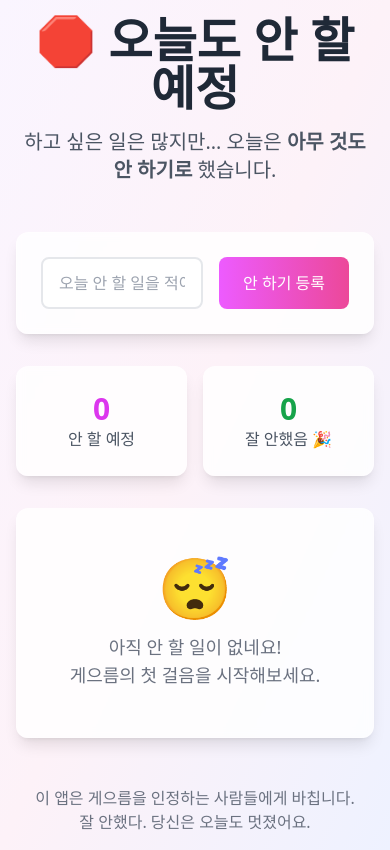
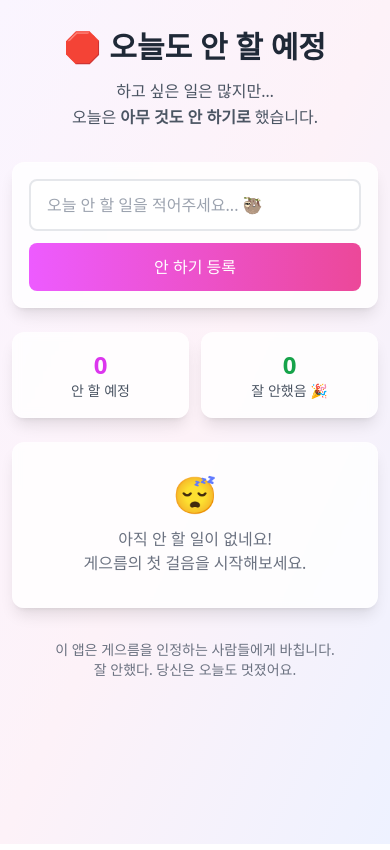
Before and after one commit to hazzzi/undo-list, a React (Vite) app: page / in a window 390 px wide. Built offline with nearby package versions, Linux system fonts and the light colour scheme; a web font is replaced by a local one.

Commit message:
📱 모바일 최적화: index.html에 메타 태그 추가, App.tsx 및 index.css에서 스타일 개선 및 반응형 디자인 적용

```diff
--- a/index.html
+++ b/index.html
@@ -3,9 +3,22 @@
   <head>
     <meta charset="UTF-8" />
     <link rel="icon" type="image/svg+xml" href="/favicon.svg" />
-    <meta name="viewport" content="width=device-width, initial-scale=1.0" />
+    <meta name="viewport" content="width=device-width, initial-scale=1.0, maximum-scale=5.0, user-scalable=yes" />
     <title>🛑 오늘도 안 할 예정 - Undo 리스트</title>
     <meta name="description" content="하고 싶은 일은 많지만… 오늘은 아무 것도 안 하기로 했습니다." />
+
+    <!-- 모바일 최적화 -->
+    <meta name="mobile-web-app-capable" content="yes" />
+    <meta name="apple-mobile-web-app-capable" content="yes" />
+    <meta name="apple-mobile-web-app-status-bar-style" content="default" />
+    <meta name="apple-mobile-web-app-title" content="Undo 리스트" />
+    <meta name="theme-color" content="#ed5bff" />
+
+    <!-- 소셜 미디어 메타 태그 -->
+    <meta property="og:title" content="🛑 오늘도 안 할 예정 - Undo 리스트" />
+    <meta property="og:description" content="게으르지만 힙한 사람들을 위한 생산성 앱" />
+    <meta property="og:type" content="website" />
+    <meta property="og:url" content="https://hazzzi.github.io/undo-list" />
 
     <!-- Pretendard 폰트 -->
     <link rel="preconnect" href="https://cdn.jsdelivr.net/gh/orioncactus/pretendard@v1.3.9/dist/web/static/pretendard.min.css" />
--- a/src/App.tsx
+++ b/src/App.tsx
@@ -17,52 +17,58 @@ function App() {
   const pendingCount = items.length - completedCount
 
   return (
-    <div className="min-h-screen p-4 flex items-center justify-center">
-      <div className="w-full max-w-2xl">
+    <div className="min-h-screen p-3 sm:p-4 flex items-start sm:items-center justify-center">
+      <div className="w-full max-w-2xl pt-4 sm:pt-0">
         {/* 헤더 */}
-        <div className="text-center mb-12">
-          <h1 className="text-5xl font-bold text-gray-800 mb-4">
+        <div className="text-center mb-8 sm:mb-12">
+          <h1 className="text-3xl sm:text-4xl lg:text-5xl font-bold text-gray-800 mb-3 sm:mb-4 leading-tight">
             🛑 오늘도 안 할 예정
           </h1>
-          <p className="text-xl text-gray-600 font-medium">
-            하고 싶은 일은 많지만… 오늘은 <strong>아무 것도 안 하기로</strong> 했습니다.
+          <p className="text-base sm:text-lg lg:text-xl text-gray-600 font-medium px-2 leading-relaxed">
+            하고 싶은 일은 많지만…<br className="sm:hidden" />
+            <span className="hidden sm:inline"> </span>
+            오늘은 <strong>아무 것도 안 하기로</strong> 했습니다.
           </p>
         </div>
 
         {/* 입력 폼 */}
-        <div className="undo-card mb-8">
-          <form onSubmit={handleSubmit} className="flex gap-4">
+        <div className="undo-card mb-6 sm:mb-8">
+          <form onSubmit={handleSubmit} className="flex flex-col sm:flex-row gap-3 sm:gap-4">
             <input
               type="text"
               value={inputValue}
               onChange={(e) => setInputValue(e.target.value)}
               placeholder="오늘 안 할 일을 적어주세요... 🦥"
               className="undo-input flex-1"
+              autoComplete="off"
+              autoCorrect="off"
+              autoCapitalize="off"
+              spellCheck="false"
             />
-            <button type="submit" className="undo-button">
+            <button type="submit" className="undo-button shrink-0 w-full sm:w-auto">
               안 하기 등록
             </button>
           </form>
         </div>
 
         {/* 통계 */}
-        <div className="grid grid-cols-2 gap-4 mb-8">
+        <div className="grid grid-cols-2 gap-3 sm:gap-4 mb-6 sm:mb-8">
           <div className="undo-card text-center">
-            <div className="text-3xl font-bold text-primary-600">{pendingCount}</div>
-            <div className="text-gray-600">안 할 예정</div>
+            <div className="text-2xl sm:text-3xl font-bold text-primary-600">{pendingCount}</div>
+            <div className="text-sm sm:text-base text-gray-600">안 할 예정</div>
           </div>
           <div className="undo-card text-center">
-            <div className="text-3xl font-bold text-green-600">{completedCount}</div>
-            <div className="text-gray-600">잘 안했음 🎉</div>
+            <div className="text-2xl sm:text-3xl font-bold text-green-600">{completedCount}</div>
+            <div className="text-sm sm:text-base text-gray-600">잘 안했음 🎉</div>
           </div>
         </div>
 
         {/* 아이템 리스트 */}
-        <div className="space-y-4">
+        <div className="space-y-3 sm:space-y-4">
           {items.length === 0 ? (
-            <div className="undo-card text-center py-12">
-              <div className="text-6xl mb-4">😴</div>
-              <p className="text-gray-500 text-lg">
+            <div className="undo-card text-center py-8 sm:py-12">
+              <div className="text-4xl sm:text-6xl mb-3 sm:mb-4">😴</div>
+              <p className="text-gray-500 text-base sm:text-lg">
                 아직 안 할 일이 없네요!<br />
                 게으름의 첫 걸음을 시작해보세요.
               </p>
@@ -71,23 +77,23 @@ function App() {
             items.map((item) => (
               <div
                 key={item.id}
-                className={`undo-card flex items-center gap-4 ${
+                className={`undo-card flex items-start gap-3 sm:gap-4 ${
                   item.isCompleted ? 'bg-green-50 border-green-200' : ''
                 }`}
               >
                 <button
                   onClick={() => toggleItem(item.id)}
-                  className={`w-6 h-6 rounded-full border-2 flex items-center justify-center transition-all duration-200 ${
+                  className={`touch-target shrink-0 w-8 h-8 sm:w-6 sm:h-6 rounded-full border-2 flex items-center justify-center transition-all duration-200 ${
                     item.isCompleted
                       ? 'bg-green-500 border-green-500 text-white'
-                      : 'border-gray-300 hover:border-primary-400'
+                      : 'border-gray-300 hover:border-primary-400 active:border-primary-500'
                   }`}
                 >
-                  {item.isCompleted && '✓'}
+                  {item.isCompleted && <span className="text-sm sm:text-xs">✓</span>}
                 </button>
 
-                <div className="flex-1">
-                  <p className={`${
+                <div className="flex-1 min-w-0 pt-1">
+                  <p className={`break-words ${
                     item.isCompleted
                       ? 'line-through text-gray-500'
                       : 'text-gray-800'
@@ -95,7 +101,7 @@ function App() {
                     {item.text}
                   </p>
                   {item.isCompleted && (
-                    <p className="text-sm text-green-600 font-medium mt-1">
+                    <p className="text-xs sm:text-sm text-green-600 font-medium mt-1">
                       잘 안했다! 오늘도 성공적인 하루네요 🎉
                     </p>
                   )}
@@ -103,7 +109,7 @@ function App() {
 
                 <button
                   onClick={() => removeItem(item.id)}
-                  className="text-red-400 hover:text-red-600 text-xl transition-colors duration-200"
+                  className="touch-target shrink-0 text-red-400 hover:text-red-600 active:text-red-700 text-xl sm:text-lg transition-colors duration-200"
                   title="삭제"
                 >
                   ×
@@ -115,10 +121,10 @@ function App() {
 
         {/* 하단 액션 */}
         {completedCount > 0 && (
-          <div className="mt-8 text-center">
+          <div className="mt-6 sm:mt-8 text-center">
             <button
               onClick={clearCompleted}
-              className="bg-green-100 text-green-700 px-6 py-3 rounded-lg hover:bg-green-200 transition-colors duration-200"
+              className="bg-green-100 text-green-700 px-4 sm:px-6 py-3 rounded-lg hover:bg-green-200 active:bg-green-300 transition-colors duration-200 min-h-[44px]"
             >
               잘 안한 일들 정리하기 ✨
             </button>
@@ -126,7 +132,7 @@ function App() {
         )}
 
         {/* 푸터 */}
-        <div className="text-center mt-12 text-gray-500">
+        <div className="text-center mt-8 sm:mt-12 text-gray-500 text-sm sm:text-base px-4">
           <p>이 앱은 게으름을 인정하는 사람들에게 바칩니다.</p>
           <p className="font-medium">잘 안했다. 당신은 오늘도 멋졌어요.</p>
         </div>
--- a/src/index.css
+++ b/src/index.css
@@ -9,19 +9,59 @@
 
   body {
     @apply bg-gradient-to-br from-purple-50 via-pink-50 to-indigo-50 min-h-screen;
+    /* 모바일 스크롤 부드럽게 */
+    -webkit-overflow-scrolling: touch;
+    /* 모바일에서 탭 하이라이트 색상 */
+    -webkit-tap-highlight-color: rgba(237, 91, 255, 0.2);
+  }
+
+  /* 모바일에서 선택 방지 (UI 요소) */
+  button, .undo-card {
+    -webkit-user-select: none;
+    user-select: none;
+  }
+
+  /* 입력 필드는 선택 가능 */
+  input, textarea {
+    -webkit-user-select: text;
+    user-select: text;
   }
 }
 
 @layer components {
   .undo-card {
-    @apply bg-white/80 backdrop-blur-sm rounded-xl shadow-lg border border-white/20 p-6 transition-all duration-300 hover:shadow-xl hover:scale-[1.02];
+    @apply bg-white/80 backdrop-blur-sm rounded-xl shadow-lg border border-white/20 p-4 sm:p-6 transition-all duration-300 hover:shadow-xl;
+    /* 모바일에서는 scale 효과 제거 */
+    @apply hover:scale-100 sm:hover:scale-[1.02];
   }
 
   .undo-button {
-    @apply bg-gradient-to-r from-primary-500 to-pink-500 text-white font-medium px-6 py-3 rounded-lg transition-all duration-300 hover:shadow-lg hover:scale-105 active:scale-95;
+    @apply bg-gradient-to-r from-primary-500 to-pink-500 text-white font-medium px-4 py-3 sm:px-6 rounded-lg transition-all duration-300 hover:shadow-lg;
+    /* 모바일 터치 친화적 크기 */
+    @apply min-h-[44px] hover:scale-100 active:scale-95;
+    /* 터치 디바이스에서 더 부드러운 애니메이션 */
+    @apply active:bg-gradient-to-r active:from-primary-600 active:to-pink-600;
   }
 
   .undo-input {
     @apply w-full px-4 py-3 rounded-lg border-2 border-gray-200 focus:border-primary-400 focus:ring-2 focus:ring-primary-200 focus:outline-none transition-all duration-200 bg-white/50 backdrop-blur-sm;
+    /* 모바일 입력 최적화 */
+    @apply text-base min-h-[44px];
+    /* iOS Safari 줌 방지 */
+    font-size: 16px;
+  }
+
+  /* 모바일 터치 타겟 크기 보장 */
+  .touch-target {
+    @apply min-h-[44px] min-w-[44px] flex items-center justify-center;
+  }
+
+  /* 모바일에서 스크롤바 숨기기 */
+  .hide-scrollbar {
+    -ms-overflow-style: none;
+    scrollbar-width: none;
+  }
+  .hide-scrollbar::-webkit-scrollbar {
+    display: none;
   }
 }
```
